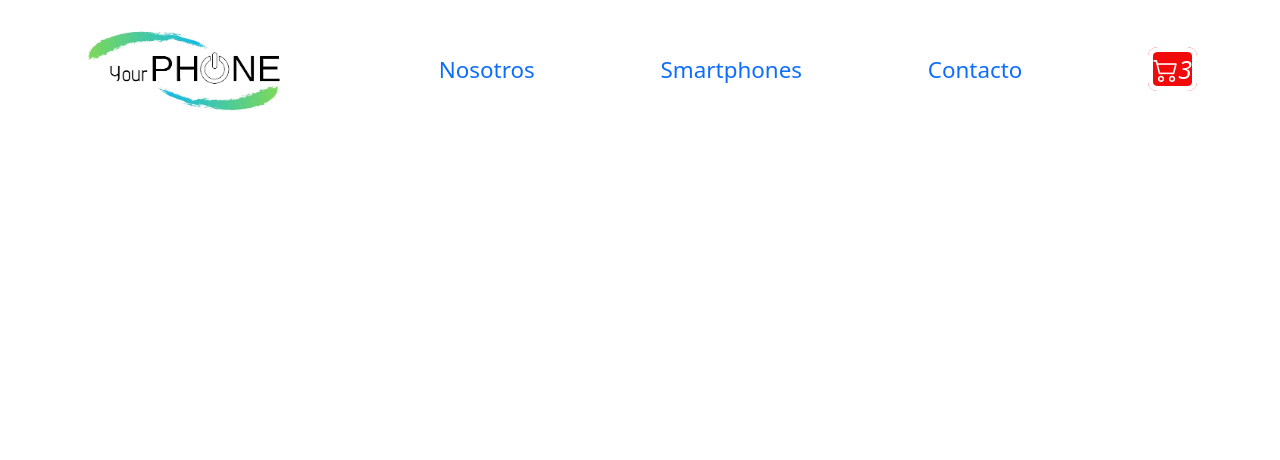
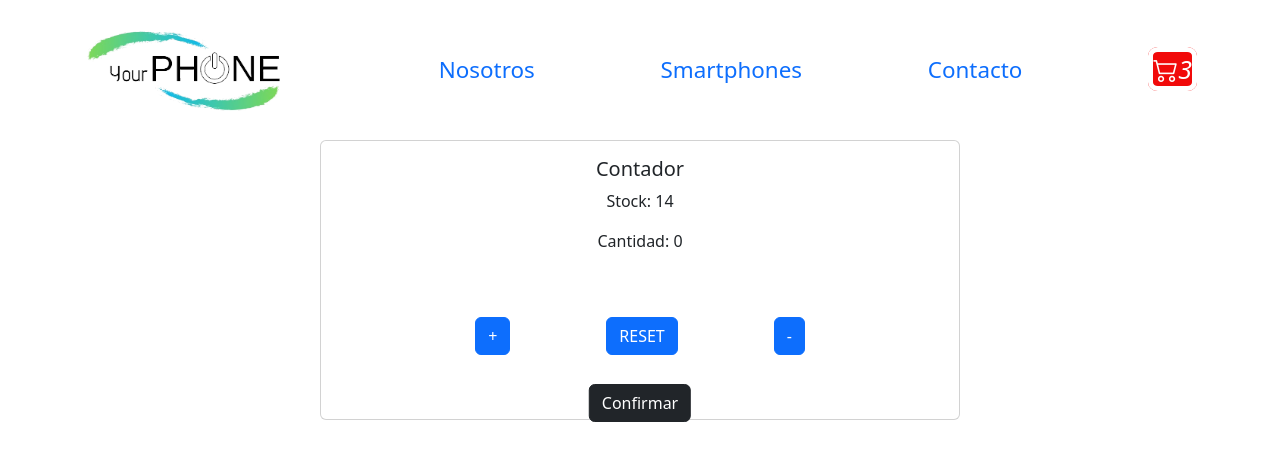
Before and after one commit to gabrielmarson/desafio_2_3_React, a React (Create React App) app in the folder nav-phone/: page / in a window 1280 px wide. Shown: the top 460 px of the page. Built offline with nearby package versions, Linux system fonts and the light colour scheme.

Commit message:
version 2

```diff
--- a/nav-phone/src/components/App.jsx
+++ b/nav-phone/src/components/App.jsx
@@ -1,11 +1,13 @@
 import React from 'react';
 import './Navbar.css';
 import Navbar from './Navbar';
+import ItemListContainer from './ItemListContainer';
 
 const App = () => {
     return (
         <div>
             <Navbar/>
+            <ItemListContainer/>
         </div>
     );
 }
--- a/nav-phone/src/components/IconCarrito.jsx
+++ b/nav-phone/src/components/CartWidget.jsx
@@ -1,6 +1,6 @@
 import React from 'react';
 
-const IconCarrito = ({cantidad}) => {
+const CartWidget = ({cantidad}) => {
     return (
         <>
             <li><a href="#"><i className="bi bi-cart2">{cantidad}</i></a></li>
@@ -8,4 +8,4 @@ const IconCarrito = ({cantidad}) => {
     );
 }
 
-export default IconCarrito;
+export default CartWidget;
--- /dev/null
+++ b/nav-phone/src/components/Counter.jsx
@@ -0,0 +1,49 @@
+import {useState} from 'react';
+
+const Counter = ({stock, onAdd}) => {
+
+    const [count, setCount] = useState(0);
+
+    function sumar() {
+        if (count < stock) {
+
+            setCount(count + 1);
+        }
+
+
+    }
+
+    function restar() {
+        if (count > 0) {
+
+            setCount(count - 1);
+        }
+    }
+
+    function reset() {
+
+        setCount(0);
+    }
+
+    return (
+        <div className='App'>
+            <div className="card w-50 m-auto">
+                <div className="card-body">
+                    <h5 className="card-title text-center">Contador</h5>
+                    <p className="card-text text-center">Stock: {stock}</p>
+                    <p className="card-text text-center">Cantidad: {count}</p>
+                    <div className="d-flex justify-content-center">
+                        <a href="#" className="btn btn-primary m-5" onClick={sumar}>+</a>
+                        <a href="#" className="btn btn-primary m-5" onClick={reset}>RESET</a>
+                        <a href="#" className="btn btn-primary m-5" onClick={restar}>-</a>
+                    </div>
+                    <div>
+                    <a href="#" className="btn btn-dark position-absolute top-55 start-50 translate-middle" onClick={() => onAdd(count)}>Confirmar</a>
+                    </div>
+                </div>
+            </div>
+        </div>
+    );
+}
+
+export default Counter;
--- /dev/null
+++ b/nav-phone/src/components/ItemListContainer.jsx
@@ -0,0 +1,19 @@
+import React from 'react';
+import Counter from './Counter';
+import Swal from "sweetalert2"
+
+
+const ItemListContainer = () => {
+
+
+    function onAdd(count){
+        Swal.fire(`Se han seleccionado ${count} productos`)
+    }
+    return (
+        <div>
+            <Counter stock = {14} onAdd={onAdd}/>
+        </div>
+    );
+}
+
+export default ItemListContainer;
--- a/nav-phone/src/components/Navbar.jsx
+++ b/nav-phone/src/components/Navbar.jsx
@@ -1,7 +1,7 @@
 import logo from '../img/logo1.svg';
 import './Navbar.css';
-import './IconCarrito.css';
-import IconCarrito from './IconCarrito';
+import './CartWidget.css';
+import CartWidget from './CartWidget';
 
 function Navbar() {
   return (
@@ -12,7 +12,7 @@ function Navbar() {
         <li><a href="">Nosotros</a></li>
         <li><a href="">Smartphones</a></li>
         <li><a href="">Contacto</a></li>
-        <IconCarrito cantidad={3}/>
+        <CartWidget cantidad={3}/>
       </ul>
      </nav>
     </div>
--- /dev/null
+++ b/package.json
@@ -0,0 +1,6 @@
+{
+  "dependencies": {
+    "sweetalert2": "^11.4.29",
+    "sweetalert2-react-content": "^5.0.3"
+  }
+}
```
Also changed, not shown: nav-phone/src/ItemCount.js (added, +12 -0 lines), nav-phone/src/components/CartWidget.css (renamed from nav-phone/src/components/IconCarrito.css), 1 other file (tests, documents, lock files or other folders).
